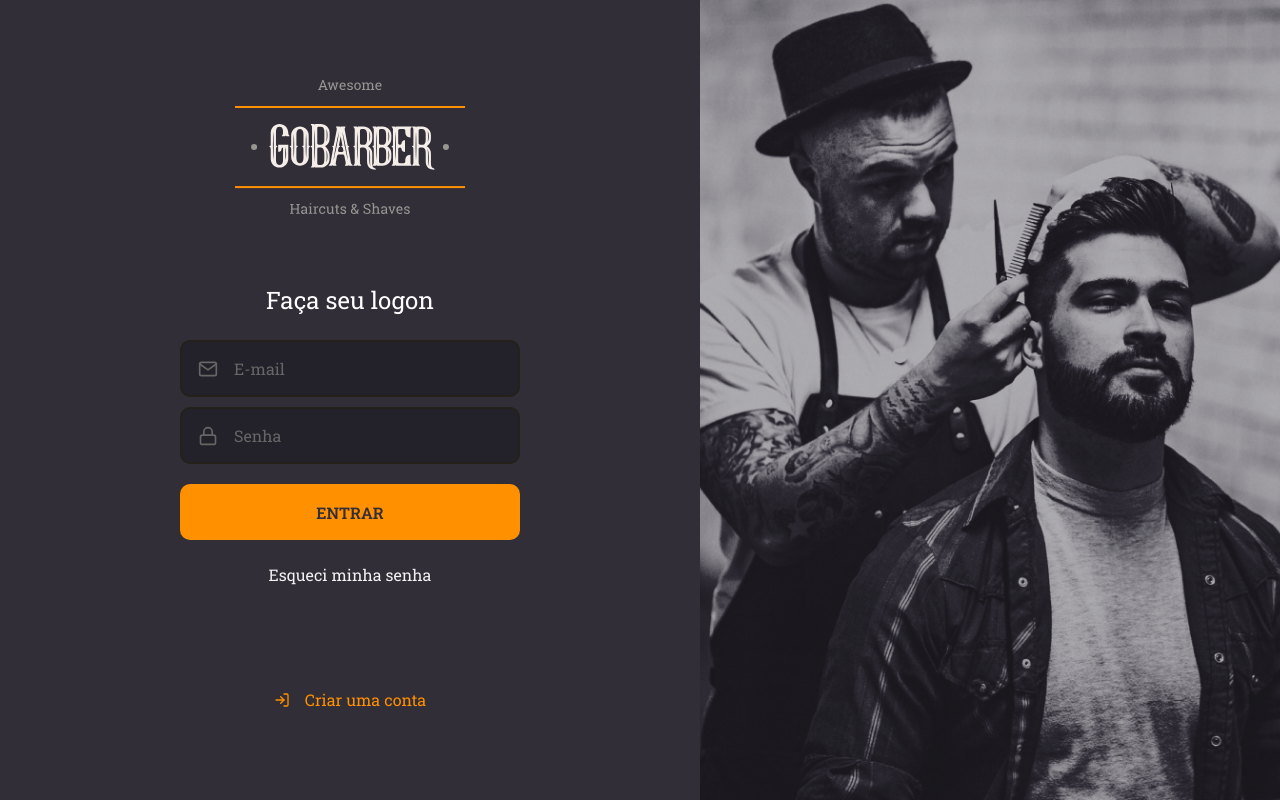
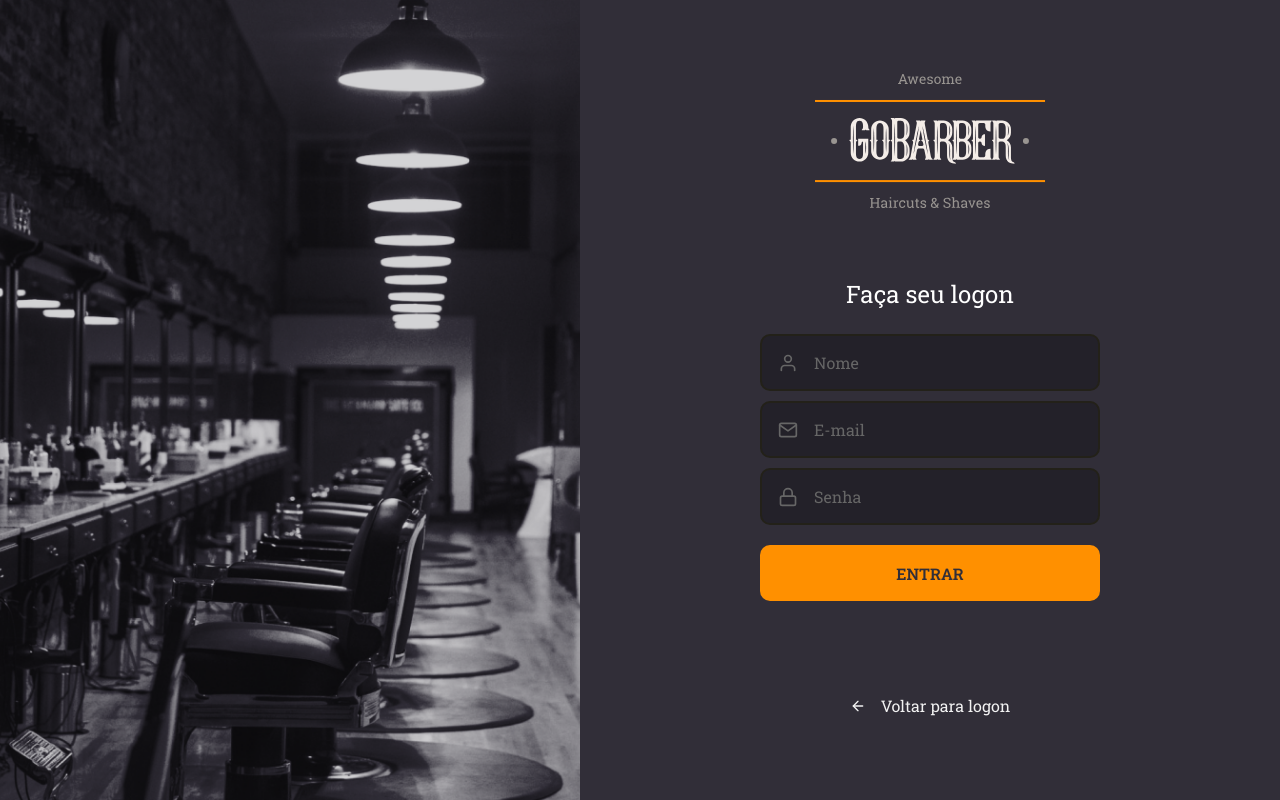
Before and after one commit to youssef-md/gobarber, a React (Create React App) app in the folder frontend/: page / in a window 1280 px wide. Built offline with nearby package versions, Linux system fonts and the light colour scheme; the HTML template or start-up script is replaced by a standard one.

Commit message:
SignUp page

```diff
--- a/frontend/src/App.tsx
+++ b/frontend/src/App.tsx
@@ -1,10 +1,12 @@
 import React from 'react';
 import GlobalStyle from './styles/global';
+
 import SignIn from './pages/SignIn';
+import SignUp from './pages/SignUp';
 
 const App: React.FC = () => (
   <>
-    <SignIn />
+    <SignUp />
     <GlobalStyle />
   </>
 );
--- a/frontend/src/components/Input/styles.ts
+++ b/frontend/src/components/Input/styles.ts
@@ -1,22 +1,23 @@
 import styled from 'styled-components';
 
 export const Container = styled.div`
-  background: #232129;
+  display: flex;
+  align-items: center;
+  width: 100%;
+  padding: 0 16px;
   border-radius: 10px;
   border: 2px solid #232119;
-  padding: 16px;
-  width: 100%;
+  background: #232129;
   color: #666;
-  display: flex;
-  align-items: center;
 
   & + div {
     margin-top: 10px;
   }
 
   input {
+    flex: 1;
+    padding: 16px 0;
     background: transparent;
-    flex: 1;
     border: 0;
     color: #f2f2f2;
 
--- /dev/null
+++ b/frontend/src/pages/SignUp/index.tsx
@@ -0,0 +1,39 @@
+import React from 'react';
+
+import { FiArrowLeft, FiMail, FiLock, FiUser } from 'react-icons/fi';
+
+import { Container, Content, Background } from './styles';
+import logo from '../../assets/logo.svg';
+
+import Input from '../../components/Input';
+import Button from '../../components/Button';
+
+const SignUp: React.FC = () => (
+  <Container>
+    <Background />
+
+    <Content>
+      <img src={logo} alt="Go Barber" />
+
+      <form>
+        <h2>Faça seu logon</h2>
+        <Input icon={FiUser} name="user" placeholder="Nome" />
+        <Input icon={FiMail} name="email" placeholder="E-mail" />
+        <Input
+          icon={FiLock}
+          name="password"
+          type="password"
+          placeholder="Senha"
+        />
+
+        <Button type="submit">Entrar</Button>
+      </form>
+      <a href="create">
+        <FiArrowLeft />
+        Voltar para logon
+      </a>
+    </Content>
+  </Container>
+);
+
+export default SignUp;
--- /dev/null
+++ b/frontend/src/pages/SignUp/styles.ts
@@ -0,0 +1,75 @@
+import styled from 'styled-components';
+import { shade } from 'polished';
+
+import signUpBackground from '../../assets/sign-up-background.png';
+
+export const Container = styled.div`
+  height: 100vh;
+
+  display: flex;
+  align-items: stretch;
+`;
+
+export const Content = styled.div`
+  display: flex;
+  flex-direction: column;
+
+  justify-content: center;
+  align-items: center;
+
+  width: 100%;
+  max-width: 700px;
+
+  form {
+    margin: 70px 0;
+    width: 340px;
+    text-align: center;
+    h2 {
+      margin-bottom: 24px;
+    }
+
+    a {
+      color: #f2f2f2;
+      text-decoration: none;
+      display: block;
+      margin-top: 14px;
+      transition: color 0.2s;
+      padding: 10px 0;
+
+      &:hover {
+        color: ${shade(0.2, '#f2f2f2')};
+      }
+    }
+  }
+
+  > a {
+    color: #f2f2f2;
+    text-decoration: none;
+    display: block;
+    margin-top: 14px;
+    transition: color 0.2s;
+    padding: 10px 0;
+
+    display: flex;
+    align-items: center;
+
+    svg {
+      margin-right: 15px;
+      transition: transform 0.2s;
+    }
+
+    &:hover {
+      color: ${shade(0.2, '#f2f2f2')};
+    }
+
+    &:hover svg {
+      transform: translateX(8px);
+    }
+  }
+`;
+
+export const Background = styled.div`
+  flex: 1;
+  background: url(${signUpBackground}) no-repeat center;
+  background-size: cover;
+`;
```
Also changed, not shown: frontend/src/assets/sign-up-background.png (added).
